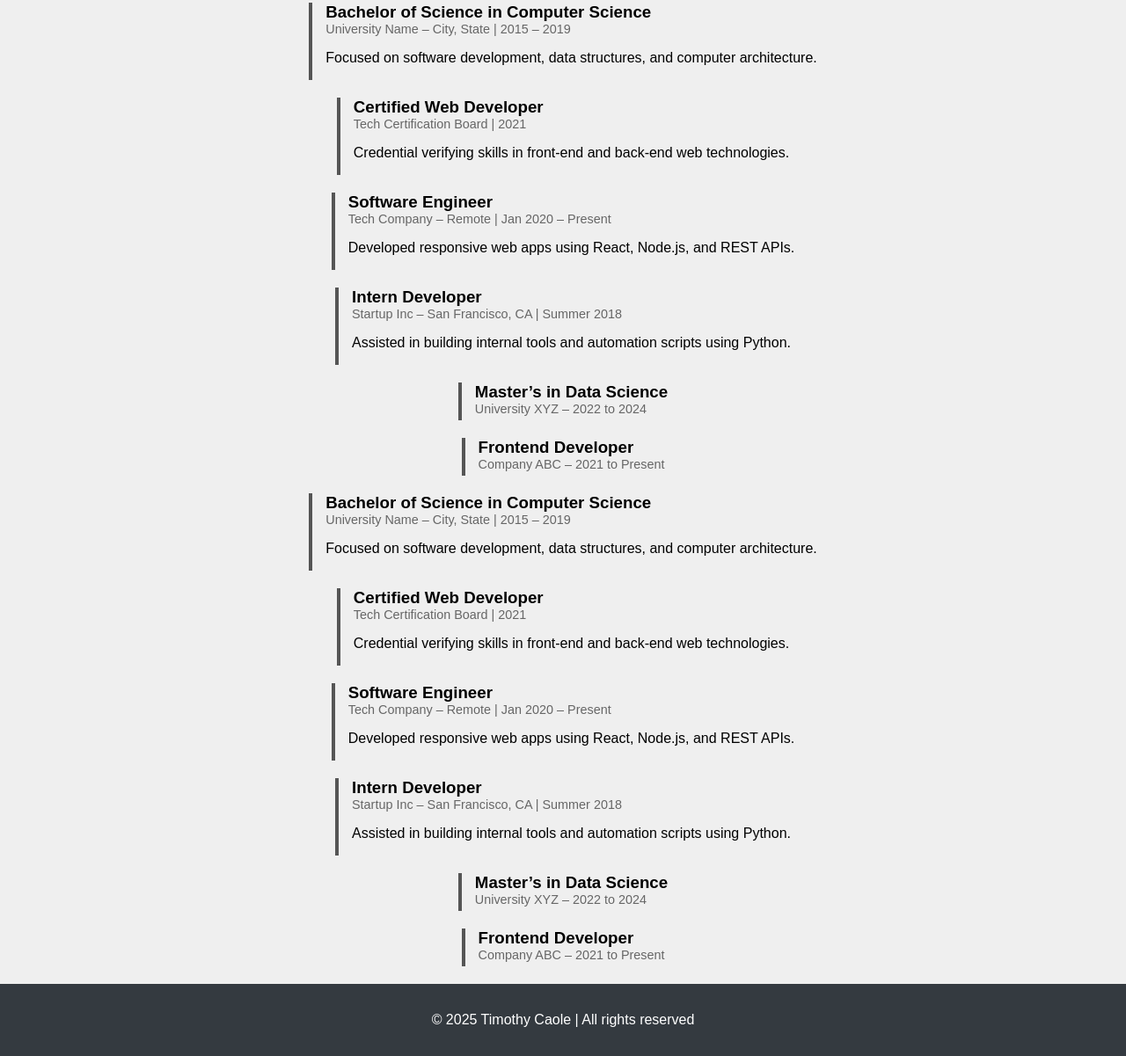
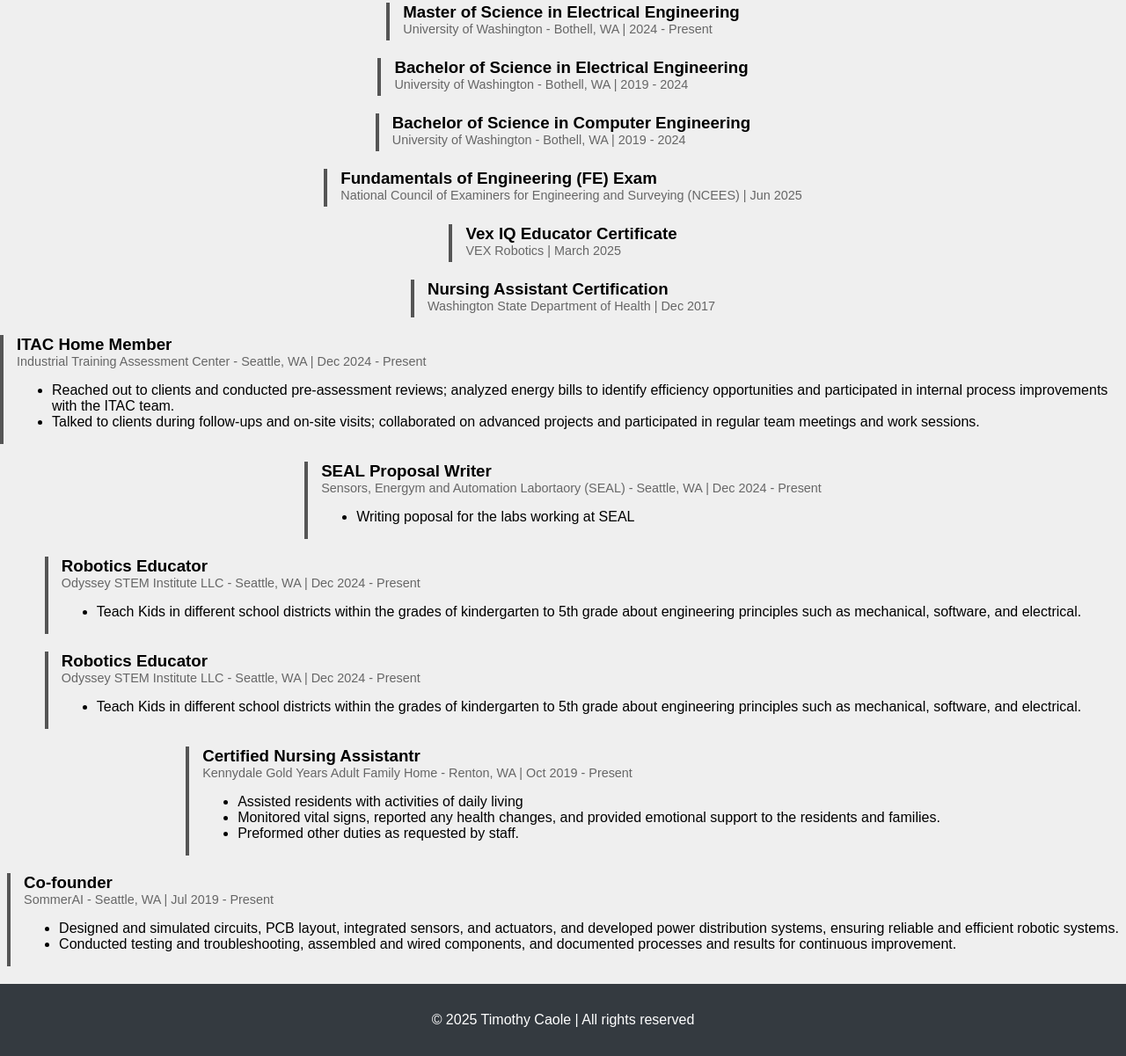
Before and after one commit to DonotDonut/Caole_Portfolio, a plain HTML site: page experience.html in a window 1280 px wide. Shown: the part 283-1484 px from the top of the page at 88% size. Drawn offline with Linux system fonts and the light colour scheme.

Commit message:
added content

```diff
--- a/experience.html
+++ b/experience.html
@@ -46,74 +46,99 @@
     </section>
 
 
-
-    <div class="resume-item" data-category="education" data-date="2019">
-      <h3>Bachelor of Science in Computer Science</h3>
-      <div class="meta">University Name – City, State | 2015 – 2019</div>
-      <p>Focused on software development, data structures, and computer architecture.</p>
+     <!-- Education -->
+    <div class="resume-item" data-category="education" data-date="present">
+      <h3>Master of Science in Electrical Engineering</h3>
+      <div class="meta">University of Washington - Bothell, WA |  2024 - Present</div>
     </div>
 
-    <div class="resume-item" data-category="license" data-date="2021">
-      <h3>Certified Web Developer</h3>
-      <div class="meta">Tech Certification Board | 2021</div>
-      <p>Credential verifying skills in front-end and back-end web technologies.</p>
+     <div class="resume-item" data-category="education" data-date="2024">
+      <h3>Bachelor of Science in Electrical Engineering</h3>
+      <div class="meta">University of Washington - Bothell, WA | 2019 - 2024</div>
+    </div>
+
+    <div class="resume-item" data-category="education" data-date="2024">
+      <h3>Bachelor of Science in Computer Engineering</h3>
+      <div class="meta">University of Washington - Bothell, WA | 2019 - 2024</div>
+    </div>
+
+
+
+
+    <!-- License  -->
+    <div class="resume-item" data-category="license" data-date="present">
+      <h3> Fundamentals of Engineering (FE) Exam </h3>
+      <div class="meta">National Council of Examiners for Engineering and Surveying (NCEES) | Jun 2025</div>
+    </div>
+
+    <div class="resume-item" data-category="license" data-date="present">
+      <h3>Vex IQ Educator Certificate</h3>
+      <div class="meta">VEX Robotics | March 2025</div>
+    </div>
+
+    <div class="resume-item" data-category="license" data-date="present">
+      <h3>Nursing Assistant Certification</h3>
+      <div class="meta">Washington State Department of Health | Dec 2017</div>
+    </div>
+
+
+    <!-- Experience  -->
+
+    <div class="resume-item" data-category="experience" data-date="present">
+      <h3> ITAC Home Member </h3>
+      <div class="meta">Industrial Training Assessment Center - Seattle, WA | Dec 2024 - Present </div>
+      <ul>
+        <li> Reached out to clients and conducted pre-assessment reviews; analyzed energy bills to identify efficiency opportunities and participated in internal process improvements with the ITAC team. </li>
+        <li> Talked to clients during follow-ups and on-site visits; collaborated on advanced projects and participated in regular team meetings and work sessions.</li>
+      </ul>
     </div>
 
     <div class="resume-item" data-category="experience" data-date="present">
-      <h3>Software Engineer</h3>
-      <div class="meta">Tech Company – Remote | Jan 2020 – Present</div>
-      <p>Developed responsive web apps using React, Node.js, and REST APIs.</p>
-    </div>
-
-    <div class="resume-item" data-category="experience" data-date="2018">
-      <h3>Intern Developer</h3>
-      <div class="meta">Startup Inc – San Francisco, CA | Summer 2018</div>
-      <p>Assisted in building internal tools and automation scripts using Python.</p>
-    </div>
-
-    <div class="resume-item" data-category="education" data-date="2024">
-      <h3>Master’s in Data Science</h3>
-      <div class="meta">University XYZ – 2022 to 2024</div>
+      <h3>SEAL Proposal Writer</h3>
+      <div class="meta">Sensors, Energym and Automation Labortaory (SEAL) - Seattle, WA | Dec 2024 - Present</div>
+      <ul>
+          <li> Writing poposal for the labs working at SEAL</li>
+      </ul>
     </div>
 
     <div class="resume-item" data-category="experience" data-date="present">
-      <h3>Frontend Developer</h3>
-      <div class="meta">Company ABC – 2021 to Present</div>
-    </div>
-
-     <div class="resume-item" data-category="education" data-date="2019">
-      <h3>Bachelor of Science in Computer Science</h3>
-      <div class="meta">University Name – City, State | 2015 – 2019</div>
-      <p>Focused on software development, data structures, and computer architecture.</p>
-    </div>
-
-    <div class="resume-item" data-category="license" data-date="2021">
-      <h3>Certified Web Developer</h3>
-      <div class="meta">Tech Certification Board | 2021</div>
-      <p>Credential verifying skills in front-end and back-end web technologies.</p>
+      <h3>Robotics Educator</h3>
+      <div class="meta"> Odyssey STEM Institute LLC - Seattle, WA | Dec 2024 - Present</div>
+      <ul>
+          <li> Teach Kids in different school districts within the grades of  kindergarten to 5th grade about engineering principles such as mechanical, software, and electrical. </li>
+      </ul>
     </div>
 
     <div class="resume-item" data-category="experience" data-date="present">
-      <h3>Software Engineer</h3>
-      <div class="meta">Tech Company – Remote | Jan 2020 – Present</div>
-      <p>Developed responsive web apps using React, Node.js, and REST APIs.</p>
-    </div>
-
-    <div class="resume-item" data-category="experience" data-date="2018">
-      <h3>Intern Developer</h3>
-      <div class="meta">Startup Inc – San Francisco, CA | Summer 2018</div>
-      <p>Assisted in building internal tools and automation scripts using Python.</p>
-    </div>
-
-    <div class="resume-item" data-category="education" data-date="2024">
-      <h3>Master’s in Data Science</h3>
-      <div class="meta">University XYZ – 2022 to 2024</div>
+      <h3>Robotics Educator</h3>
+      <div class="meta"> Odyssey STEM Institute LLC - Seattle, WA | Dec 2024 - Present</div>
+      <ul>
+          <li> Teach Kids in different school districts within the grades of  kindergarten to 5th grade about engineering principles such as mechanical, software, and electrical. </li>
+      </ul>
     </div>
 
     <div class="resume-item" data-category="experience" data-date="present">
-      <h3>Frontend Developer</h3>
-      <div class="meta">Company ABC – 2021 to Present</div>
+      <h3>Certified Nursing Assistantr</h3>
+      <div class="meta"> Kennydale Gold Years Adult Family Home - Renton, WA | Oct 2019 - Present</div>
+      <ul>
+        <li>  Assisted residents with activities of daily living </li>
+        <li> Monitored vital signs, reported any health changes, and provided emotional support to the residents and families. </li>
+        <li> Preformed other duties as requested by staff. </li>
+      </ul>
     </div>
+
+    <div class="resume-item" data-category="experience" data-date="present">
+      <h3>Co-founder</h3>
+      <div class="meta"> SommerAI - Seattle, WA | Jul 2019 - Present</div>
+      <ul>
+        <li> Designed and simulated circuits, PCB layout, integrated sensors, and actuators, and developed power distribution systems, ensuring reliable and efficient robotic systems.</li>
+        <li> Conducted testing and troubleshooting, assembled and wired components, and documented processes and results for continuous improvement. </li>
+      </ul>
+    </div>
+
+
+
+
   </main>
 
 
--- a/style.css
+++ b/style.css
@@ -107,12 +107,15 @@ footer {
 }
 
 #greetings{
-  font-size: 3rem;
+  font-size: clamp(1.5rem, 5vw, 3rem);
   font-weight: bold;
   text-align: left;
   margin: 0; /* reduce space*/
   word-wrap: break-word;
   overflow-wrap: break-word;
+  overflow: hidden;
+  width: 100%;
+  white-space: normal;
 }
 
 #mini-intro{
@@ -189,7 +192,9 @@ padding-top: 1rem;
   box-shadow: 0 2px 4px rgba(0,0,0,0.1);
   margin: 0;
 }
-
+.project-container {
+  position: relative;
+}
 
 .title-overlay{
   position: absolute;
```
Also changed, not shown: index.html (+4 -4 lines), Images/profile pics/Timothy Caole Pfp.jpg (renamed from Images/Timothy Caole Pfp.jpg), Images/profile pics/linkedin pfp.jpg (added), 2 other files.
